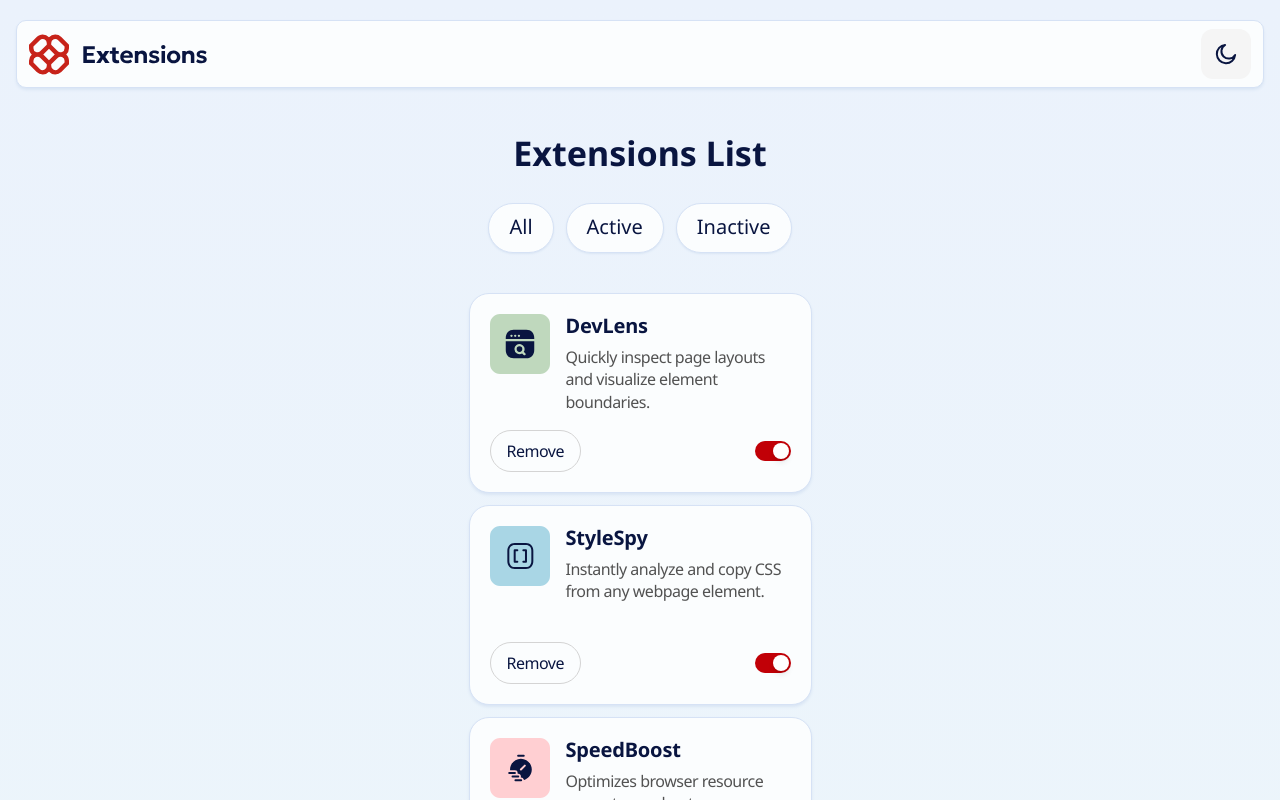
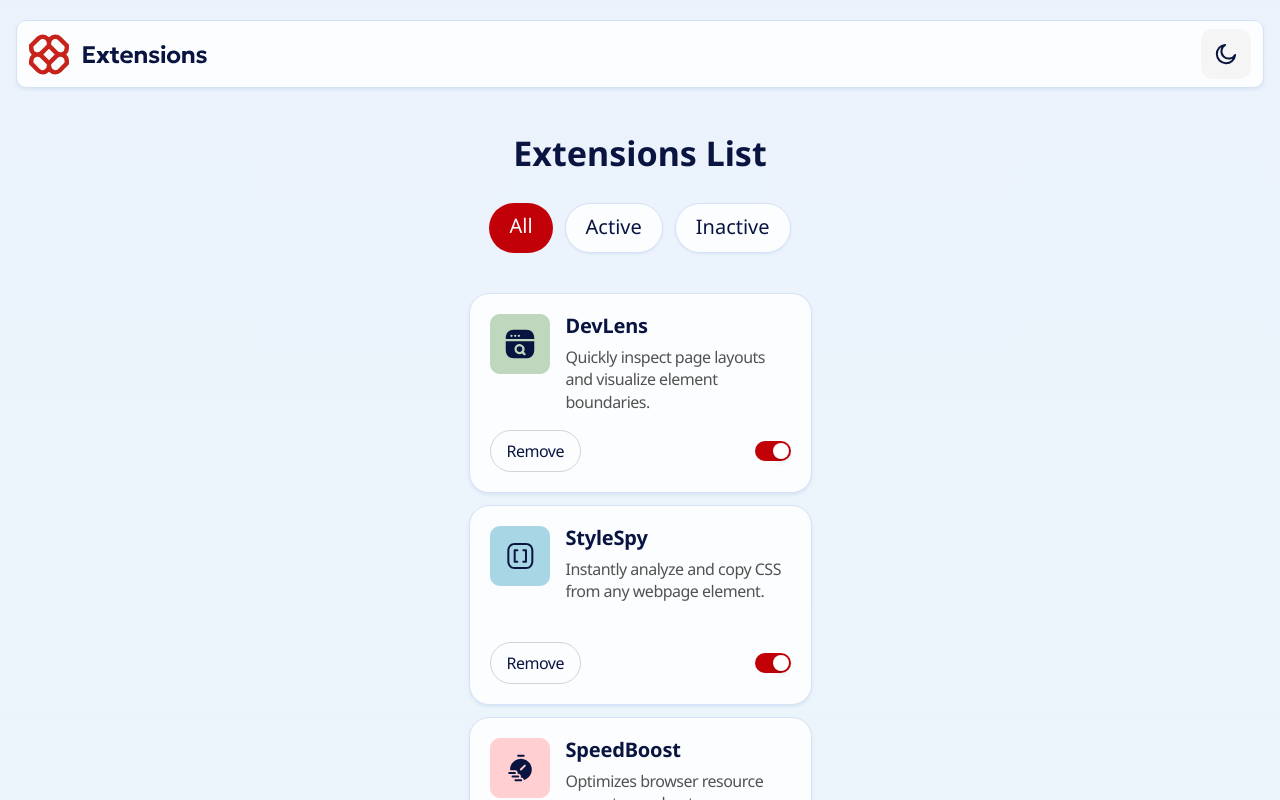
Before and after one commit to KarolinaMas/browser-extension-manager-react, a React (Vite) app: page / in a window 1280 px wide. Shown: the top 800 px of the page. Built offline with nearby package versions, Linux system fonts and the light colour scheme.

Commit message:
create single source of truth for FilterListItem and render them dynamicaly

```diff
--- a/src/App.jsx
+++ b/src/App.jsx
@@ -9,6 +9,11 @@ import { UserContext } from "./context";
 const App = () => {
   const [allItems, setAllItems] = useState([]);
   const [items, setItems] = useState([]);
+  const [listItems, setListItems] = useState([
+    { name: "All", isOn: true },
+    { name: "Active", isOn: false },
+    { name: "Inactive", isOn: false },
+  ]);
 
   useEffect(() => {
     setItems(data);
@@ -43,6 +48,22 @@ const App = () => {
     );
   };
 
+  const handleListItemClick = (name) => {
+    setListItems((prev) =>
+      prev.map((item) =>
+        item.name === name ? { ...item, isOn: true } : { ...item, isOn: false }
+      )
+    );
+
+    if (name === "All") {
+      insertAllItems();
+    } else if (name === "Active") {
+      insertActiveItems();
+    } else {
+      insertInactiveItems();
+    }
+  };
+
   return (
     <>
       <header className="flex items-center bg-neutral-0 px-3 py-2 rounded-[10px] border-1 border-neutral-200 shadow-[0px_2px_3px_0px_rgba(217,229,244,1)]">
@@ -57,13 +78,15 @@ const App = () => {
             Extensions List
           </h1>
           <ul className="flex gap-3">
-            <FilterListItem handleClick={insertAllItems}>All</FilterListItem>
-            <FilterListItem handleClick={insertActiveItems}>
-              Active
-            </FilterListItem>
-            <FilterListItem handleClick={insertInactiveItems}>
-              Inactive
-            </FilterListItem>
+            {listItems.map(({ name, isOn }) => (
+              <FilterListItem
+                key={name}
+                handleClick={() => handleListItemClick(name)}
+                isActive={isOn}
+              >
+                {name}
+              </FilterListItem>
+            ))}
           </ul>
         </section>
         <section className="grid grid-cols-1 gap-3 place-items-center">
--- a/src/components/FilterListItem.jsx
+++ b/src/components/FilterListItem.jsx
@@ -1,10 +1,18 @@
 import React from "react";
 
-const FilterListItem = ({ handleClick, children }) => {
+const FilterListItem = ({ handleClick, children, isActive }) => {
+  const click = () => {
+    handleClick();
+  };
+
   return (
     <li
-      onClick={handleClick}
-      className="bg-neutral-0 px-5 pt-2 pb-2.5 text-neutral-900 text-[20px] rounded-full border-1 border-neutral-200 shadow-[0px_1px_2px_0px_rgba(217,229,244,1)] hover:bg-red-700 hover:text-neutral-0"
+      onClick={click}
+      className={`${
+        isActive
+          ? "bg-red-700 text-neutral-0"
+          : "bg-neutral-0 text-neutral-900 border-1 border-neutral-200 shadow-[0px_1px_2px_0px_rgba(217,229,244,1)]"
+      }  px-5 pt-2 pb-2.5  text-[20px] rounded-full  hover:bg-red-700 hover:text-neutral-0 cursor-pointer`}
     >
       {children}
     </li>
```
